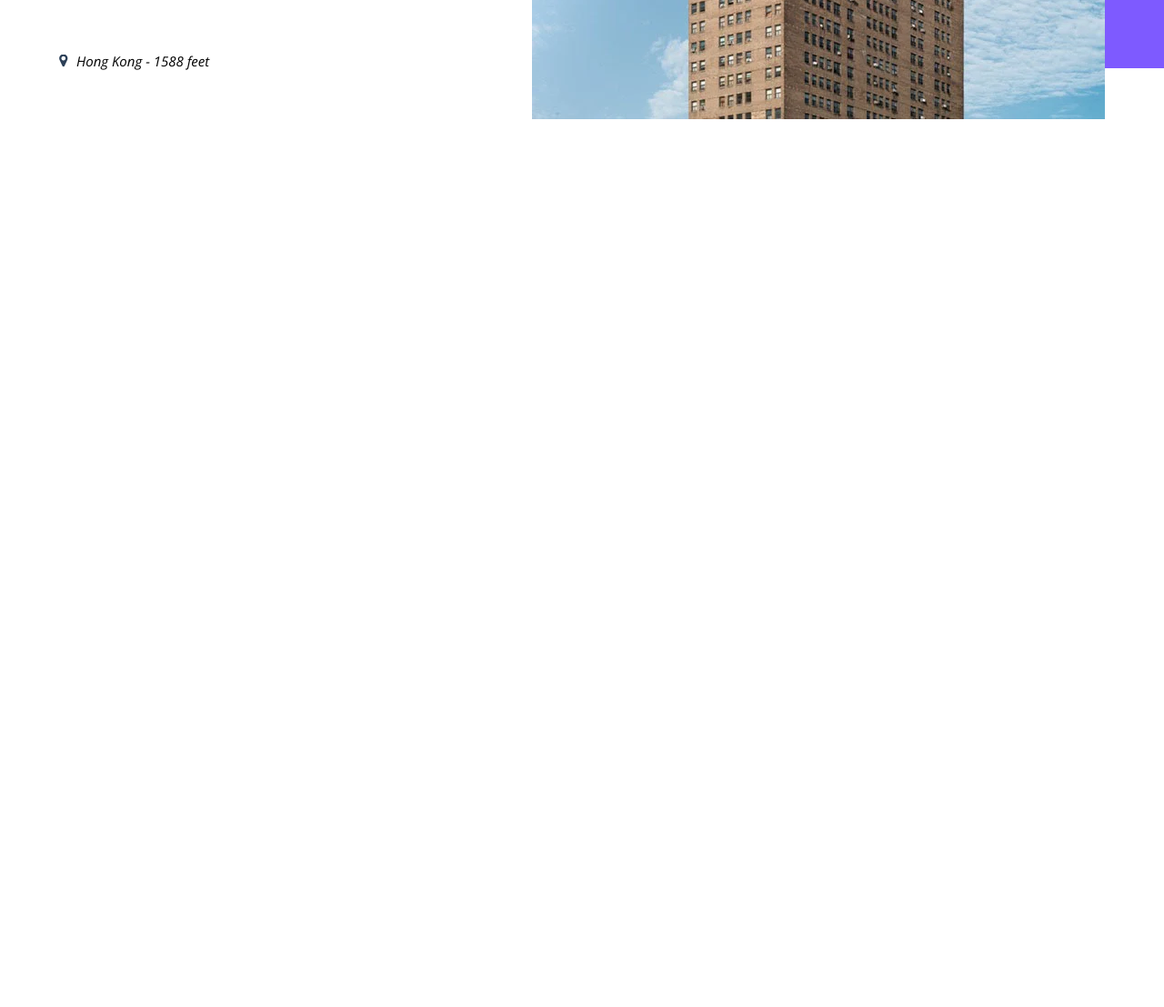
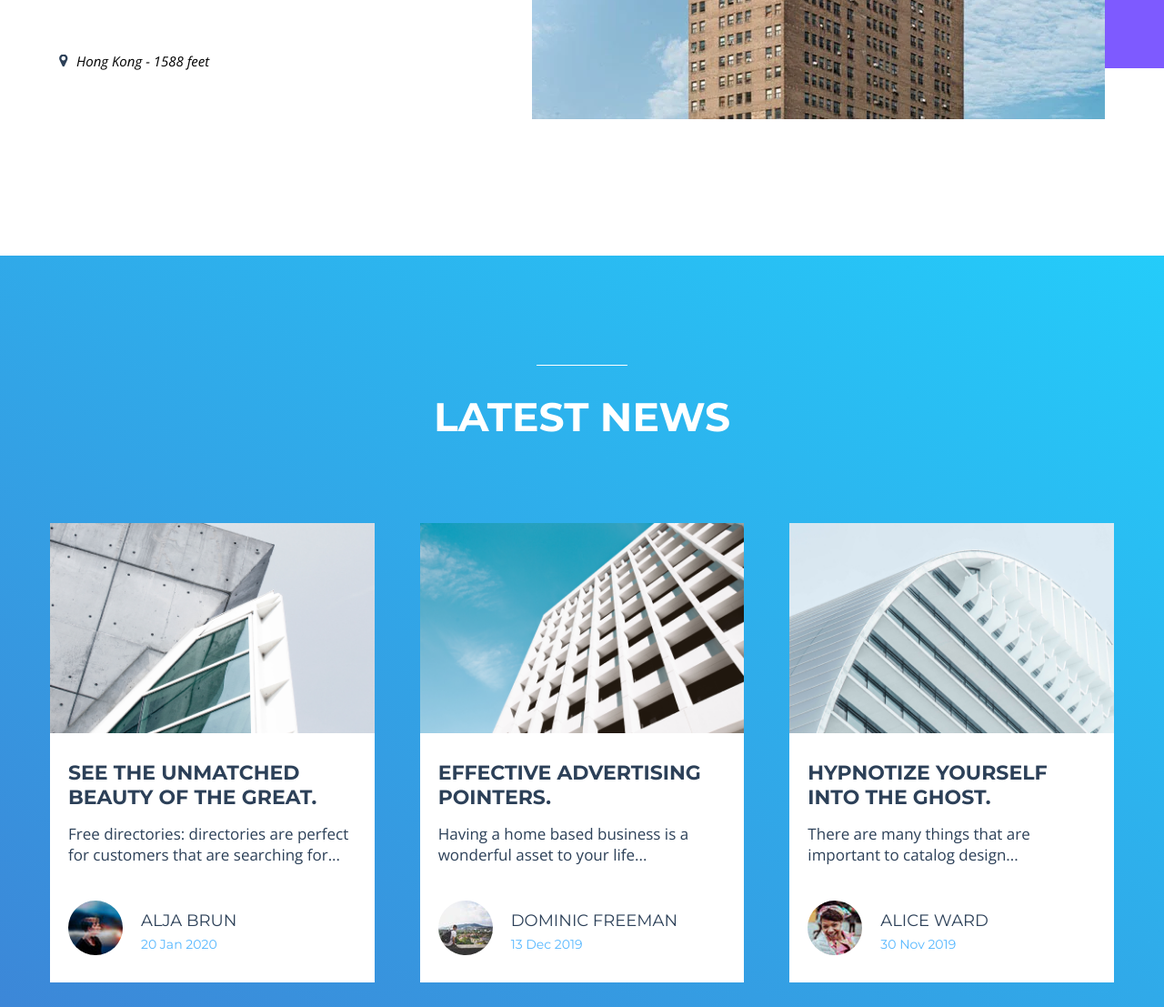
Before and after one commit to frontdev24kv/montichello, a plain HTML site: page index.html in a window 1280 px wide. Shown: the part 2045-3152 px from the top of the page at 91% size. Before the commit the page ends 2326 px from the top, so only its background shows below. Drawn offline with nearby package versions, Linux system fonts and the light colour scheme.

Commit message:
created cards section

```diff
--- a/index.html
+++ b/index.html
@@ -114,7 +114,51 @@
         </section>
         <section class="cards">
           <div class="container">
-
+            <h2 class="title_2_white">LATEST NEWS</h2>
+            <div class="content__box gap_30">
+              <div class="card">
+                <img src="./assets/images/web_p/card_1.webp" alt="card 1" class="card__image">
+                <h3 class="card__title">SEE THE UNMATCHED BEAUTY OF THE GREAT.</h3>
+                <p class="card__text">Free directories: directories are perfect for customers that are searching for...</p>
+                <div class="card__bottom">
+                  <div class="card__bottom_photo">
+                    <img src="./assets/images/photos/photo_1.png" alt="photo">
+                  </div>
+                  <div class="card__bottom_info">
+                    <div class="name">ALJA BRUN</div>
+                    <div class="data">20 Jan 2020</div>
+                  </div>
+                </div>
+              </div>
+              <div class="card">
+                <img src="./assets/images/web_p/card_2.webp" alt="card 2" class="card__image">
+                <h3 class="card__title">EFFECTIVE ADVERTISING POINTERS.</h3>
+                <p class="card__text">Having a home based business is a wonderful asset to your life...</p>
+                <div class="card__bottom">
+                  <div class="card__bottom_photo">
+                    <img src="./assets/images/photos/photo_2.png" alt="photo 2">
+                  </div>
+                  <div class="card__bottom_info">
+                    <div class="name">DOMINIC FREEMAN</div>
+                    <div class="data">13 Dec 2019</div>
+                  </div>
+                </div>
+              </div>
+              <div class="card">
+                <img src="./assets/images/web_p/card_3.webp" alt="card 3" class="card__image">
+                <h3 class="card__title">HYPNOTIZE YOURSELF INTO THE GHOST.</h3>
+                <p class="card__text">There are many things that are important to catalog design...</p>
+                <div class="card__bottom">
+                  <div class="card__bottom_photo">
+                    <img src="./assets/images/photos/photo_3.png" alt="photo 3">
+                  </div>
+                  <div class="card__bottom_info">
+                    <div class="name">ALICE WARD</div>
+                    <div class="data">30 Nov 2019</div>
+                  </div>
+                </div>
+              </div>
+            </div>
           </div>
         </section>
       </main>
--- /dev/null
+++ b/scss/_cards.scss
@@ -0,0 +1,87 @@
+@use 'vars' as v;
+@use 'mixin' as m;
+
+.cards {
+  background: linear-gradient(
+    213deg,
+    rgba(36, 204, 250, 1) 0%,
+    rgba(60, 127, 212, 0.99) 100%
+  );
+  height: 978px;
+}
+
+.title_2_white {
+  font-weight: 700;
+  font-size: 44px;
+  text-align: center;
+  position: relative;
+  padding-top: 150px;
+  margin-bottom: 90px;
+
+  &::before {
+    content: '';
+    position: absolute;
+    left: 50%;
+    transform: translateX(-50%);
+    width: 100px;
+    height: 1px;
+    background-color: #fff;
+    top: 120px;
+  }
+}
+
+.card {
+  background-color: #fff;
+  color: v.$main-color;
+  max-height: 514px;
+  padding-bottom: 30px;
+  &__image {
+    height: 100%;
+    max-height: 240px;
+    object-fit: cover;
+    margin-bottom: 30px;
+  }
+
+  &__title {
+    font-weight: 700;
+    font-size: 22px;
+    max-width: 330px;
+    margin-bottom: 15px;
+    padding: 0 20px;
+  }
+
+  &__text {
+    font-family: v.$third-family;
+    padding-left: 20px;
+    font-size: 17px;
+    max-width: 330px;
+    margin-bottom: 39px;
+  }
+
+  &__bottom {
+    padding: 0 20px;
+    @include m.flex();
+    gap: 20px;
+
+    &_photo {
+      width: 60px;
+      height: 60px;
+      border: none;
+      border-radius: 50%;
+      overflow: hidden;
+    }
+
+    &_info {
+      padding-top: 7px;
+
+      & .name {
+        margin-bottom: 6px;
+      }
+
+      & .data {
+        font-size: 14px;
+        color: #55b7ff;
+      }
+    }
+  }
+}
--- a/scss/main.scss
+++ b/scss/main.scss
@@ -5,6 +5,7 @@
 @use 'header';
 @use 'hero';
 @use 'section';
+@use 'cards';
 
 
 body {
```
Also changed, not shown: assets/images/photos/photo_1.png (added), assets/images/photos/photo_2.png (added), assets/images/photos/photo_3.png (added), assets/images/web_p/card_1.webp (added), assets/images/web_p/card_2.webp (added), assets/images/web_p/card_3.webp (added), css/main.css, scss/_section.scss (line endings or trailing spaces), 1 other file.
